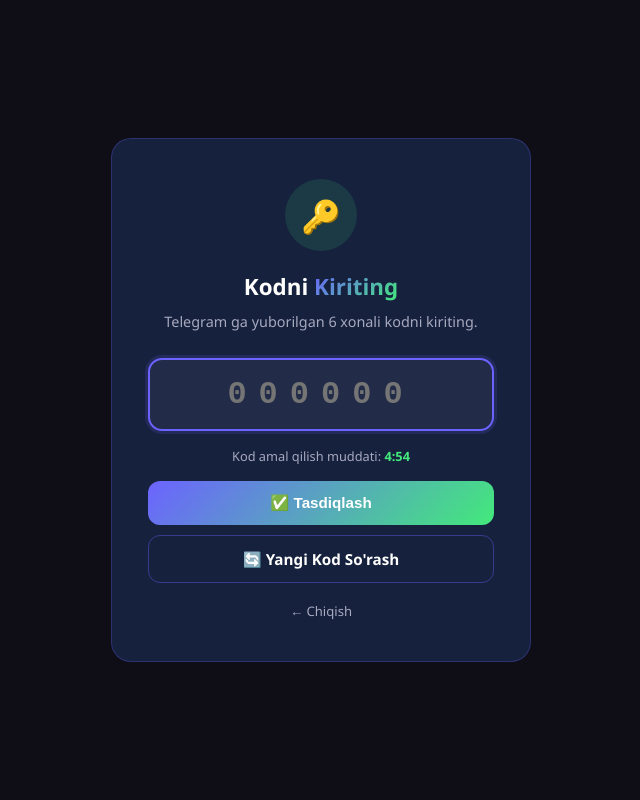
After one commit to Iftix0r/Iqtidorli_yoshlar, a Django app: page /2fa/verify/ in a window 1280 px wide. The commit adds this page. Shown: the whole page, without its empty margins (319-959 px from the left). Run offline with Django 4.2, Linux system fonts and the light colour scheme; a user stored in the database is signed in.

Commit message:
2FA: Telegram ikki bosqichli tasdiqlash

```diff
--- a/core/models.py
+++ b/core/models.py
@@ -409,3 +409,19 @@ class SystemError(models.Model):
 
     def __str__(self):
         return f"{self.error_type} — {self.path}"
+
+
+class TwoFactorCode(models.Model):
+    """Telegram orqali 2FA kodlari"""
+    user       = models.ForeignKey(User, on_delete=models.CASCADE, related_name='tfa_codes')
+    code       = models.CharField(max_length=6)
+    is_used    = models.BooleanField(default=False)
+    created_at = models.DateTimeField(auto_now_add=True)
+    expires_at = models.DateTimeField()
+
+    def is_valid(self):
+        from django.utils import timezone
+        return not self.is_used and self.expires_at > timezone.now()
+
+    def __str__(self):
+        return f"{self.user} — {self.code}"
--- a/core/system_views.py
+++ b/core/system_views.py
@@ -13,13 +13,15 @@ from django.conf import settings
 
 
 def superuser_required(view_func):
-    """Faqat superuser kirishi mumkin"""
+    """Faqat superuser kirishi mumkin + 2FA"""
     from functools import wraps
-    from django.contrib.auth import REDIRECT_FIELD_NAME
     @wraps(view_func)
     def wrapper(request, *args, **kwargs):
         if not request.user.is_authenticated or not request.user.is_superuser:
             return redirect('/login/?next=' + request.path)
+        if not request.session.get('tfa_verified'):
+            request.session['tfa_next'] = request.path
+            return redirect('tfa_send')
         return view_func(request, *args, **kwargs)
     return wrapper
 
--- /dev/null
+++ b/core/telegram_2fa.py
@@ -0,0 +1,74 @@
+import random
+import string
+import urllib.request
+import urllib.parse
+import json
+from django.utils import timezone
+from datetime import timedelta
+
+# Bot token va admin Telegram ID
+BOT_TOKEN  = '8737975467:AAE-LrxJbuB-pVAKkS9rDdV0lRAv_Tz9EE4'
+ADMIN_CHAT_ID = '2114098498'
+
+
+def send_telegram(chat_id: str, text: str) -> bool:
+    """Telegram ga xabar yuborish"""
+    try:
+        url  = f'https://api.telegram.org/bot{BOT_TOKEN}/sendMessage'
+        data = urllib.parse.urlencode({
+            'chat_id':    chat_id,
+            'text':       text,
+            'parse_mode': 'HTML',
+        }).encode()
+        req = urllib.request.Request(url, data=data, method='POST')
+        with urllib.request.urlopen(req, timeout=5) as resp:
+            result = json.loads(resp.read())
+            return result.get('ok', False)
+    except Exception as e:
+        print(f"Telegram xato: {e}")
+        return False
+
+
+def generate_code() -> str:
+    """6 xonali raqamli kod"""
+    return ''.join(random.choices(string.digits, k=6))
+
+
+def create_and_send_code(user) -> bool:
+    """Kod yaratib Telegram ga yuborish"""
+    from .models import TwoFactorCode
+
+    # Eski kodlarni o'chirish
+    TwoFactorCode.objects.filter(user=user, is_used=False).delete()
+
+    code = generate_code()
+    TwoFactorCode.objects.create(
+        user       = user,
+        code       = code,
+        expires_at = timezone.now() + timedelta(minutes=5),
+    )
+
+    text = (
+        f"🔐 <b>Iqtidorli Yoshlar — Admin Panel</b>\n\n"
+        f"Kirish kodi: <code>{code}</code>\n\n"
+        f"👤 Foydalanuvchi: <b>{user.get_full_name() or user.phone}</b>\n"
+        f"⏰ Amal qilish muddati: <b>5 daqiqa</b>\n\n"
+        f"⚠️ Bu kodni hech kimga bermang!"
+    )
+    return send_telegram(ADMIN_CHAT_ID, text)
+
+
+def verify_code(user, code: str) -> bool:
+    """Kodni tekshirish"""
+    from .models import TwoFactorCode
+    try:
+        obj = TwoFactorCode.objects.filter(
+            user=user, code=code, is_used=False
+        ).latest('created_at')
+        if obj.is_valid():
+            obj.is_used = True
+            obj.save()
+            return True
+    except TwoFactorCode.DoesNotExist:
+        pass
+    return False
--- /dev/null
+++ b/core/tfa_views.py
@@ -0,0 +1,74 @@
+from django.shortcuts import render, redirect
+from django.contrib.auth import login
+from django.contrib.auth.decorators import login_required
+from django.utils import timezone
+from .telegram_2fa import create_and_send_code, verify_code
+
+
+def tfa_required(view_func):
+    """Panel va tizim uchun 2FA tekshirish decorator"""
+    from functools import wraps
+    @wraps(view_func)
+    def wrapper(request, *args, **kwargs):
+        if not request.user.is_authenticated or not request.user.is_staff:
+            return redirect('/login/?next=' + request.path)
+        # 2FA tasdiqlangan?
+        if not request.session.get('tfa_verified'):
+            request.session['tfa_next'] = request.path
+            return redirect('tfa_send')
+        return view_func(request, *args, **kwargs)
+    return wrapper
+
+
+def tfa_send_view(request):
+    """Kod yuborish"""
+    if not request.user.is_authenticated or not request.user.is_staff:
+        return redirect('/login/')
+
+    error   = ''
+    sent    = False
+    resent  = request.GET.get('resend') == '1'
+
+    if request.method == 'GET' and not resent:
+        # Sahifa ochilganda avtomatik kod yuborish
+        ok = create_and_send_code(request.user)
+        sent = ok
+        if not ok:
+            error = 'Telegram ga kod yuborishda xato. Qayta urinib ko\'ring.'
+
+    if resent:
+        ok = create_and_send_code(request.user)
+        sent = ok
+
+    return render(request, 'tfa/send.html', {
+        'sent': sent, 'error': error,
+        'user': request.user,
+    })
+
+
+def tfa_verify_view(request):
+    """Kodni tekshirish"""
+    if not request.user.is_authenticated or not request.user.is_staff:
+        return redirect('/login/')
+
+    error = ''
+    if request.method == 'POST':
+        code = request.POST.get('code', '').strip()
+        if not code:
+            error = 'Kodni kiriting.'
+        elif verify_code(request.user, code):
+            request.session['tfa_verified']   = True
+            request.session['tfa_verified_at'] = str(timezone.now())
+            next_url = request.session.pop('tfa_next', '/panel/')
+            return redirect(next_url)
+        else:
+            error = 'Kod noto\'g\'ri yoki muddati o\'tgan. Qayta kod so\'rang.'
+
+    return render(request, 'tfa/verify.html', {'error': error})
+
+
+def tfa_logout_view(request):
+    """2FA sessiyasini tozalash"""
+    request.session.pop('tfa_verified', None)
+    request.session.pop('tfa_verified_at', None)
+    return redirect('/panel/')
--- a/core/urls.py
+++ b/core/urls.py
@@ -1,5 +1,6 @@
 from django.urls import path
 from . import views, panel_views, system_views
+from . import tfa_views
 
 urlpatterns = [
     path('',                                  views.index,                 name='index'),
@@ -66,4 +67,8 @@ urlpatterns = [
     path('tizim/files/',                      system_views.sys_files,       name='sys_files'),
     path('tizim/health/',                     system_views.sys_health,      name='sys_health'),
     path('tizim/backup/',                     system_views.sys_backup,      name='sys_backup'),
+    # 2FA
+    path('2fa/send/',                         tfa_views.tfa_send_view,      name='tfa_send'),
+    path('2fa/verify/',                       tfa_views.tfa_verify_view,    name='tfa_verify'),
+    path('2fa/logout/',                       tfa_views.tfa_logout_view,    name='tfa_logout'),
 ]
--- a/templates/panel/base.html
+++ b/templates/panel/base.html
@@ -260,6 +260,9 @@
       <button class="theme-btn" id="themeBtn">
         <i data-lucide="moon" id="themeIcon" style="width:16px;height:16px;"></i>
       </button>
+      <a href="{% url 'tfa_logout' %}" style="color:var(--muted);font-size:.75rem;text-decoration:none;" title="2FA sessiyasini tozalash">
+        <i data-lucide="shield-off" style="width:14px;"></i>
+      </a>
       <a href="{% url 'logout' %}"><i data-lucide="log-out"></i> Chiqish</a>
     </div>
   </header>
--- /dev/null
+++ b/templates/tfa/verify.html
@@ -0,0 +1,97 @@
+{% load static %}
+<!DOCTYPE html>
+<html lang="uz" data-theme="dark">
+<head>
+  <meta charset="UTF-8"/>
+  <meta name="viewport" content="width=device-width, initial-scale=1.0"/>
+  <title>Kodni Tasdiqlash</title>
+  <link rel="icon" type="image/svg+xml" href="{% static 'assets/favicon.svg' %}"/>
+  <style>
+    *{margin:0;padding:0;box-sizing:border-box;}
+    body{font-family:'Segoe UI',sans-serif;background:#0F0E17;color:#FFFFFE;
+         min-height:100vh;display:flex;align-items:center;justify-content:center;padding:20px;}
+    .card{background:#16213E;border:1px solid rgba(108,99,255,.25);border-radius:20px;
+          padding:40px 36px;width:100%;max-width:420px;text-align:center;}
+    .icon{width:72px;height:72px;border-radius:50%;background:rgba(67,233,123,.12);
+          display:flex;align-items:center;justify-content:center;margin:0 auto 20px;font-size:2rem;}
+    h2{font-size:1.4rem;font-weight:800;margin-bottom:8px;}
+    h2 span{background:linear-gradient(135deg,#6C63FF,#43E97B);-webkit-background-clip:text;
+            -webkit-text-fill-color:transparent;background-clip:text;}
+    p{color:#A7A9BE;font-size:.9rem;line-height:1.6;margin-bottom:24px;}
+    .code-input{
+      width:100%;text-align:center;font-size:2rem;font-weight:900;letter-spacing:12px;
+      padding:16px;background:rgba(255,255,255,.05);border:2px solid rgba(108,99,255,.3);
+      border-radius:14px;color:#FFFFFE;outline:none;margin-bottom:16px;
+      font-family:'Courier New',monospace;
+    }
+    .code-input:focus{border-color:#6C63FF;box-shadow:0 0 0 3px rgba(108,99,255,.15);}
+    .alert-err{background:rgba(255,101,132,.12);border:1px solid rgba(255,101,132,.3);
+               border-radius:10px;padding:12px 16px;color:#FF6584;font-size:.88rem;margin-bottom:16px;}
+    .btn{display:flex;align-items:center;justify-content:center;gap:8px;
+         padding:13px;border-radius:12px;font-size:.95rem;font-weight:700;
+         cursor:pointer;border:none;text-decoration:none;width:100%;margin-bottom:10px;}
+    .btn-primary{background:linear-gradient(135deg,#6C63FF,#43E97B);color:white;}
+    .btn-outline{background:transparent;border:1px solid rgba(108,99,255,.4);color:#FFFFFE;}
+    .btn:hover{opacity:.85;}
+    .timer{font-size:.8rem;color:#A7A9BE;margin-bottom:16px;}
+    .timer span{color:#43E97B;font-weight:700;}
+  </style>
+</head>
+<body>
+<div class="card">
+  <div class="icon">🔑</div>
+  <h2>Kodni <span>Kiriting</span></h2>
+  <p>Telegram ga yuborilgan 6 xonali kodni kiriting.</p>
+
+  {% if error %}
+    <div class="alert-err">{{ error }}</div>
+  {% endif %}
+
+  <form method="post" action="{% url 'tfa_verify' %}">
+    {% csrf_token %}
+    <input type="text" name="code" class="code-input"
+           placeholder="000000" maxlength="6" pattern="\d{6}"
+           inputmode="numeric" autofocus autocomplete="one-time-code"
+           required/>
+    <div class="timer">Kod amal qilish muddati: <span id="countdown">5:00</span></div>
+    <button type="submit" class="btn btn-primary">
+      ✅ Tasdiqlash
+    </button>
+  </form>
+
+  <a href="{% url 'tfa_send' %}?resend=1" class="btn btn-outline">
+    🔄 Yangi Kod So'rash
+  </a>
+
+  <div style="margin-top:16px;">
+    <a href="{% url 'logout' %}" style="color:#A7A9BE;font-size:.82rem;text-decoration:none;">
+      ← Chiqish
+    </a>
+  </div>
+</div>
+
+<script>
+// Countdown timer
+let secs = 300;
+const el = document.getElementById('countdown');
+const t  = setInterval(() => {
+  secs--;
+  const m = Math.floor(secs / 60);
+  const s = secs % 60;
+  el.textContent = `${m}:${s.toString().padStart(2,'0')}`;
+  if (secs <= 60) el.style.color = '#FF6584';
+  if (secs <= 0) {
+    clearInterval(t);
+    el.textContent = 'Muddati o\'tdi';
+    document.querySelector('button[type=submit]').disabled = true;
+  }
+}, 1000);
+
+// Faqat raqam kiritish
+document.querySelector('.code-input').addEventListener('input', e => {
+  e.target.value = e.target.value.replace(/\D/g, '').slice(0, 6);
+  if (e.target.value.length === 6) e.target.closest('form').submit();
+});
+</script>
+</body>
+</html>
```
Also changed, not shown: core/panel_views.py (+39 -25 lines), templates/tfa/send.html (added, +80 -0 lines).
